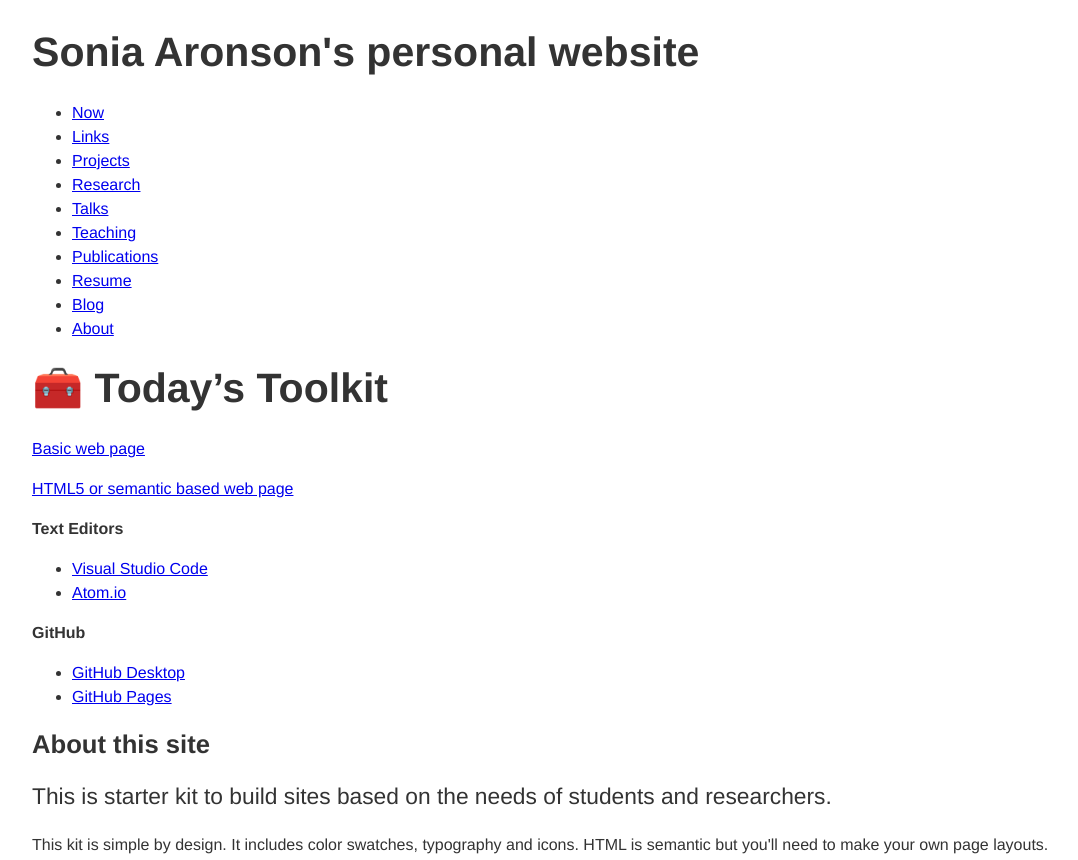
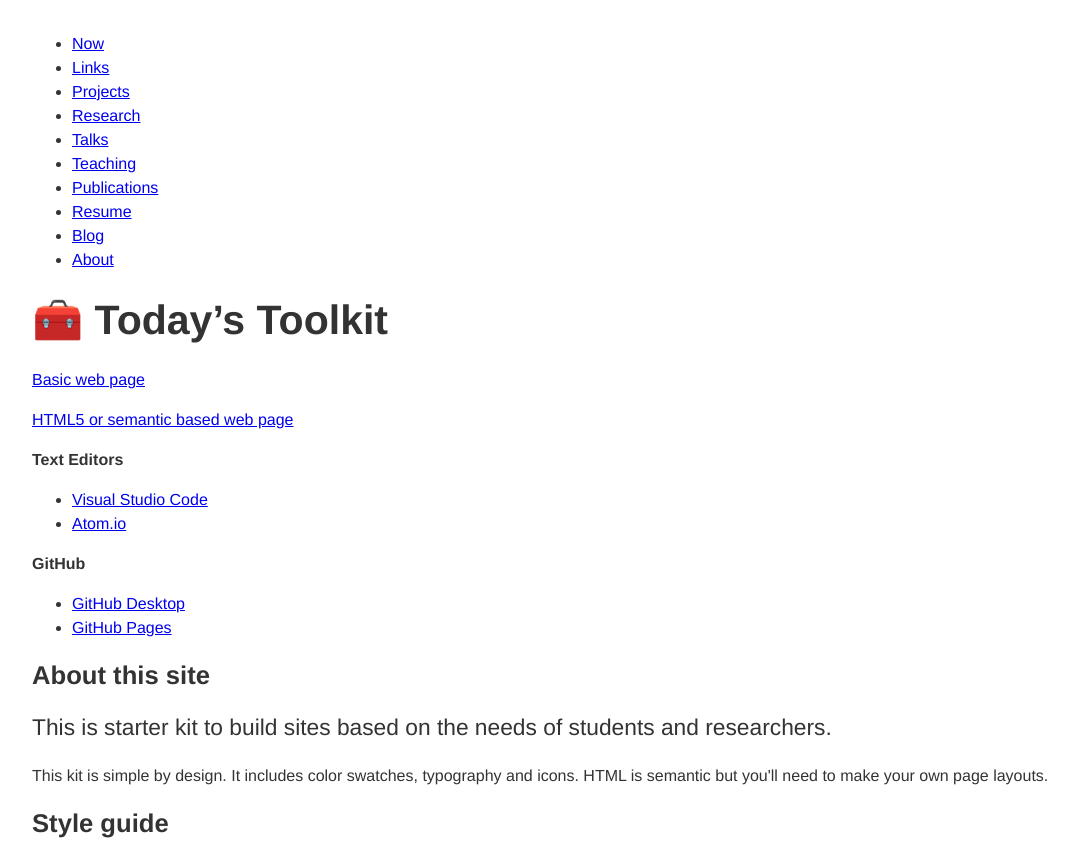
Before and after one commit to sonia-aronson/sonia-aronson.github.io, a plain HTML site: page index.html in a window 1280 px wide. Shown: the top 860 px of the page, without its empty margins (0-1078 px from the left). Drawn offline with Linux system fonts and the light colour scheme.

Commit message:
Update index.html

```diff
--- a/index.html
+++ b/index.html
@@ -3,7 +3,7 @@
 
   <head>
     <meta charset="utf-8">
-    <title></title>
+    <title>Sonia Aronson</title>
     <meta name="description" content="">
     <meta name="viewport" content="width=device-width, initial-scale=1.0" />
 
@@ -14,7 +14,7 @@
 
   <body>
     <header role="banner">
-      <h1>Sonia Aronson's personal website</h1>
+      <h1></h1>
     </header>
     <nav role="navigation">
       <ul>
```
